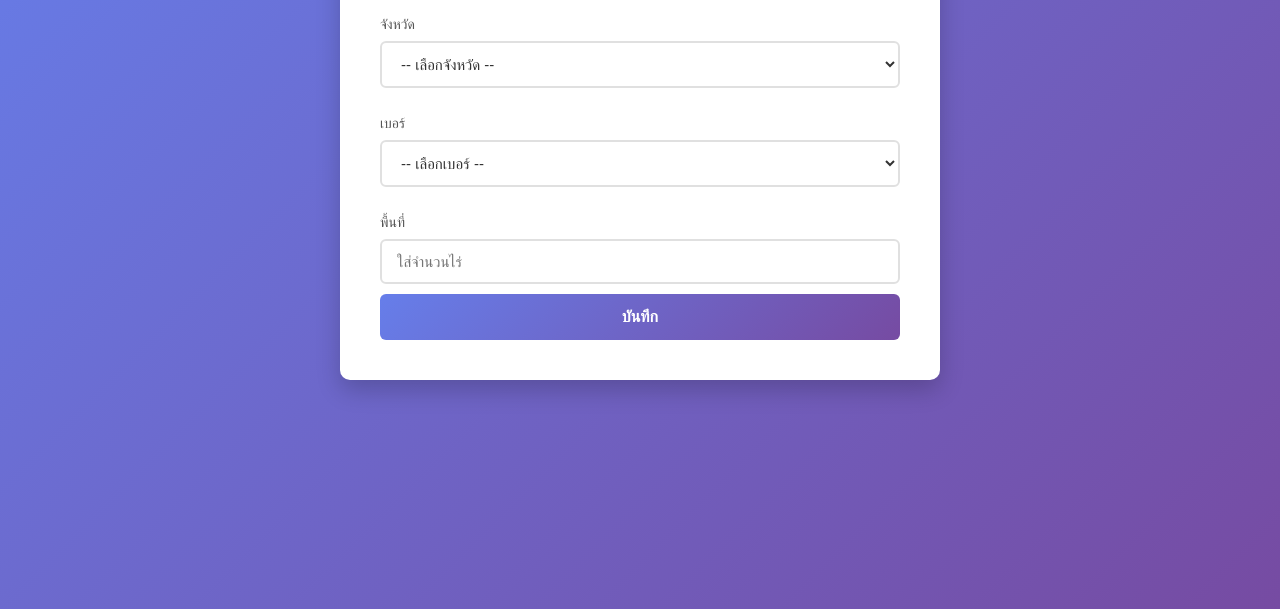
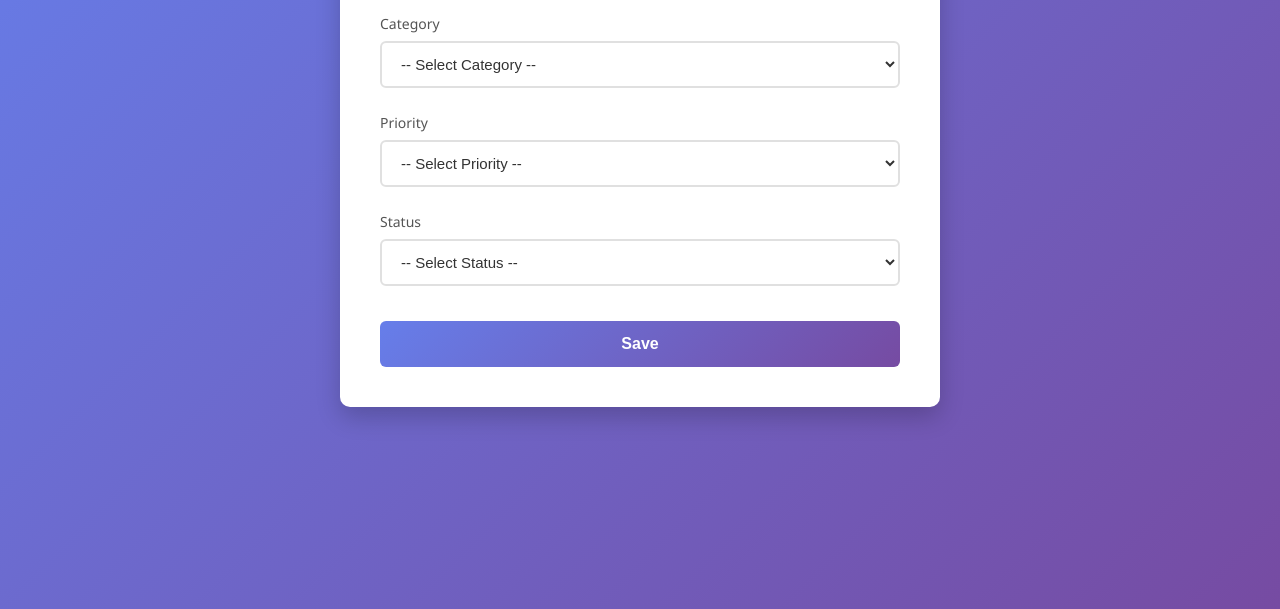
Before and after one commit to byuranann/fieldsum, a plain HTML site: page index.html in a window 1280 px wide. Shown: the part 191-800 px from the top of the page. Drawn offline with Linux system fonts and the light colour scheme; no server answers.

Commit message:
Update index.html

```diff
--- a/index.html
+++ b/index.html
@@ -11,7 +11,7 @@
         <!-- Info Display -->
         <div class="info-panel">
             <div class="info-content">
-                <span class="info-label">จำนวนไร่:</span>
+                <span class="info-label">Total Entries:</span>
                 <span class="info-value" id="totalEntries">Loading...</span>
             </div>
         </div>
@@ -22,43 +22,37 @@
 
             <form id="dataForm">
                 <div class="form-group">
-                    <label for="category">จังหวัด</label>
+                    <label for="category">Category</label>
                     <select id="category" name="category" required>
-                        <option value="">-- เลือกจังหวัด --</option>
-                        <option value="ตาก">ตาก</option>
-                        <option value="สุพรรณบุรี">สุพรรณบุรี</option>
-                        <option value="ชัยภูมิ">ชัยภูมิ</option>
-                        <option value="สุโขทัย">สุโขทัย</option>
-                        <option value="กำแพงเพชร">กำแพงเพชร</option>
-                        <option value="นครราชสีมา">นครราชสีมา</option>
-                        <option value="แพร่">แพร่</option>
-                        <option value="ลำพูน">ลำพูน</option>
-                        <option value="ลำปาง">ลำปาง</option>
+                        <option value="">-- Select Category --</option>
+                        <option value="A">Category A</option>
+                        <option value="B">Category B</option>
+                        <option value="C">Category C</option>
                     </select>
                 </div>
 
                 <div class="form-group">
-                    <label for="priority">เบอร์</label>
+                    <label for="priority">Priority</label>
                     <select id="priority" name="priority" required>
-                        <option value="">-- เลือกเบอร์ --</option>
-                        <option value="#51">#51</option>
-                        <option value="#71">#71</option>
-                        <option value="#55">#55</option>
-                        <option value="#57">#57</option>
-                        <option value="#60">#60</option>
-                        <option value="#61">#61</option>
-                        <option value="#63">#63</option>
-                        <option value="#SB04">#SB04</option>
+                        <option value="">-- Select Priority --</option>
+                        <option value="High">High</option>
+                        <option value="Medium">Medium</option>
+                        <option value="Low">Low</option>
                     </select>
                 </div>
 
-                <div class="input">
-                    <label for="status">พื้นที่</label>
-                    <input type="text" id="status" name="status" required placeholder="ใส่จำนวนไร่">
+                <div class="form-group">
+                    <label for="status">Status</label>
+                    <select id="status" name="status" required>
+                        <option value="">-- Select Status --</option>
+                        <option value="Active">Active</option>
+                        <option value="Pending">Pending</option>
+                        <option value="Completed">Completed</option>
+                    </select>
                 </div>
 
                 <button type="submit" class="save-btn" id="saveBtn">
-                    บันทึก
+                    Save
                 </button>
             </form>
 
```
